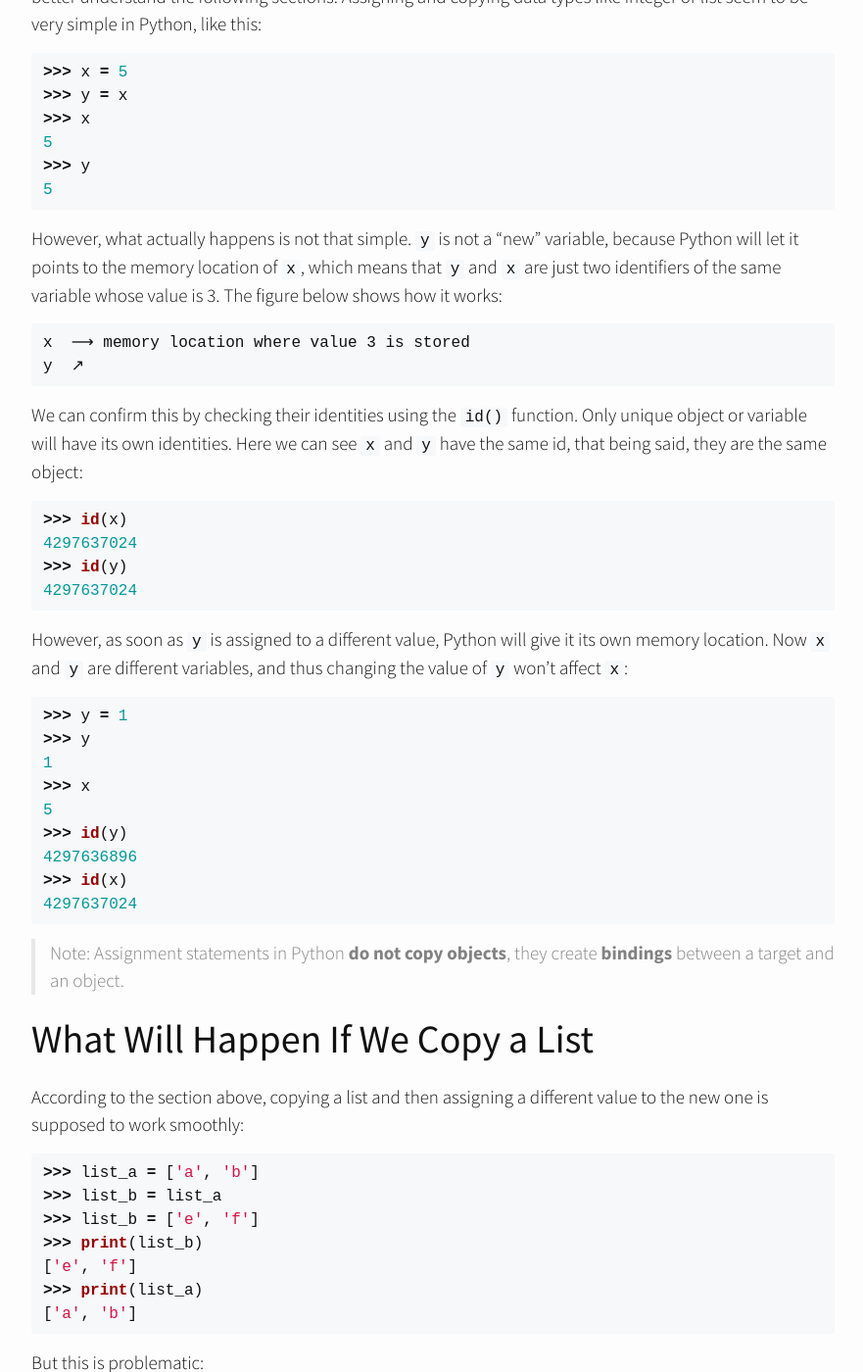
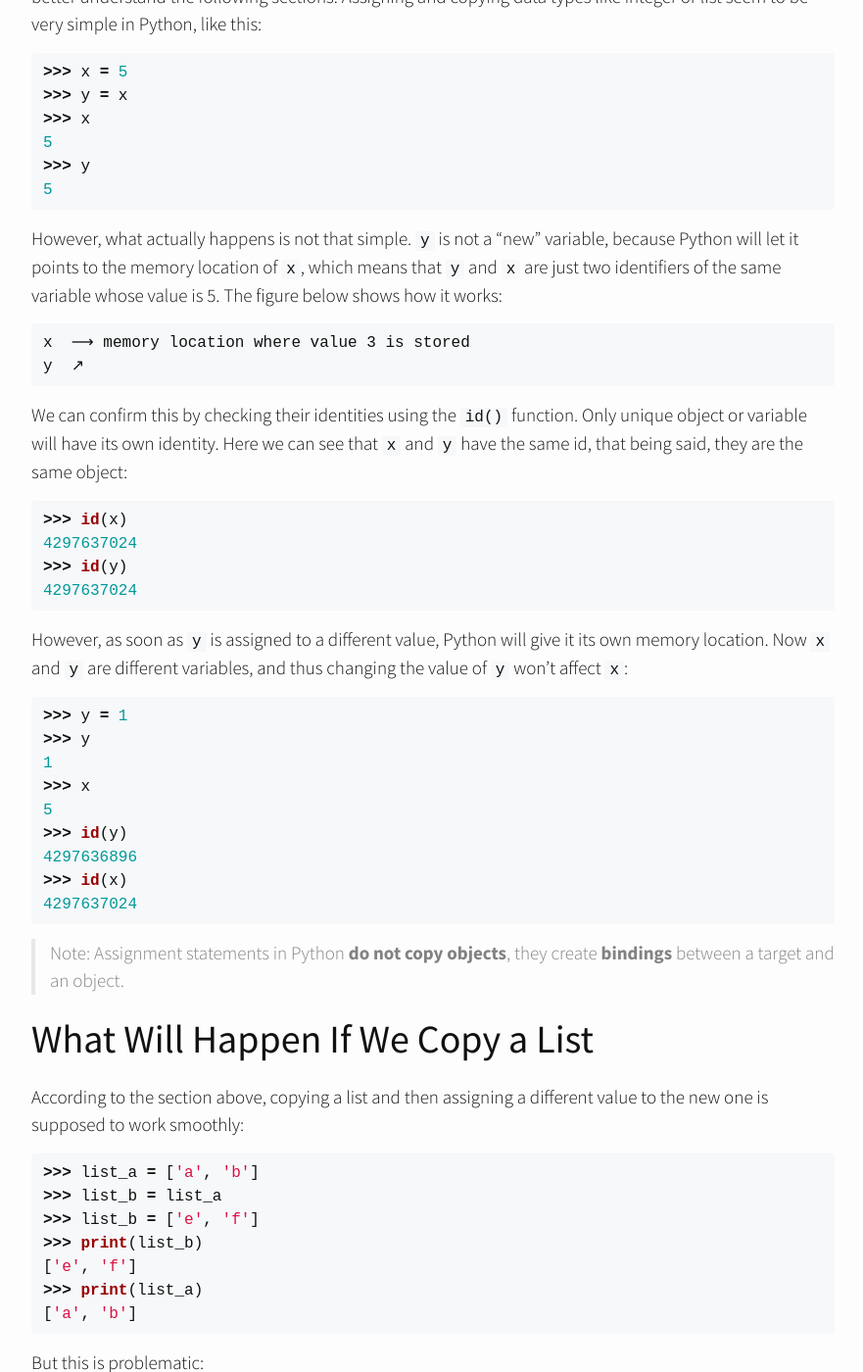
Before and after one commit to Ziyu0/Ziyu0.github.io, a Jekyll site: the page built from _posts/2018-01-24-python-basics-shallow-copy-and-deep-copy.md, in a window 1280 px wide and 1400 px high, scrolled down 1853 px. Shown: the whole window at 98% size, without its empty margins (198-1079 px from the left). Built offline with Jekyll 4.4.1, drawn with Linux system fonts in a browser that asks for light colours; nearby versions of some CDN libraries; emoji names are drawn with the system emoji font; some of the changed text lies outside the part shown.

Commit message:
Fix typos

````diff
--- a/_posts/2018-01-24-python-basics-shallow-copy-and-deep-copy.md
+++ b/_posts/2018-01-24-python-basics-shallow-copy-and-deep-copy.md
@@ -73,14 +73,14 @@ Before we talk about copies, let's quickly go over how assignments work in Pytho
 5
 ```
 
-However, what actually happens is not that simple. `y` is not a "new" variable, because Python will let it points to the memory location of `x`, which means that `y` and `x` are just two identifiers of the same variable whose value is 3. The figure below shows how it works:
+However, what actually happens is not that simple. `y` is not a "new" variable, because Python will let it points to the memory location of `x`, which means that `y` and `x` are just two identifiers of the same variable whose value is 5. The figure below shows how it works:
 
 ```
 x  ⟶ memory location where value 3 is stored
 y  ↗
 ```
 
-We can confirm this by checking their identities using the `id()` function. Only unique object or variable will have its own identities. Here we can see `x` and `y` have the same id, that being said, they are the same object:
+We can confirm this by checking their identities using the `id()` function. Only unique object or variable will have its own identity. Here we can see that `x` and `y` have the same id, that being said, they are the same object:
 
 ```python
 >>> id(x)
````
Also changed, not shown: other parts of _posts/2018-01-24-python-basics-shallow-copy-and-deep-copy.md (+1 -1 lines).
